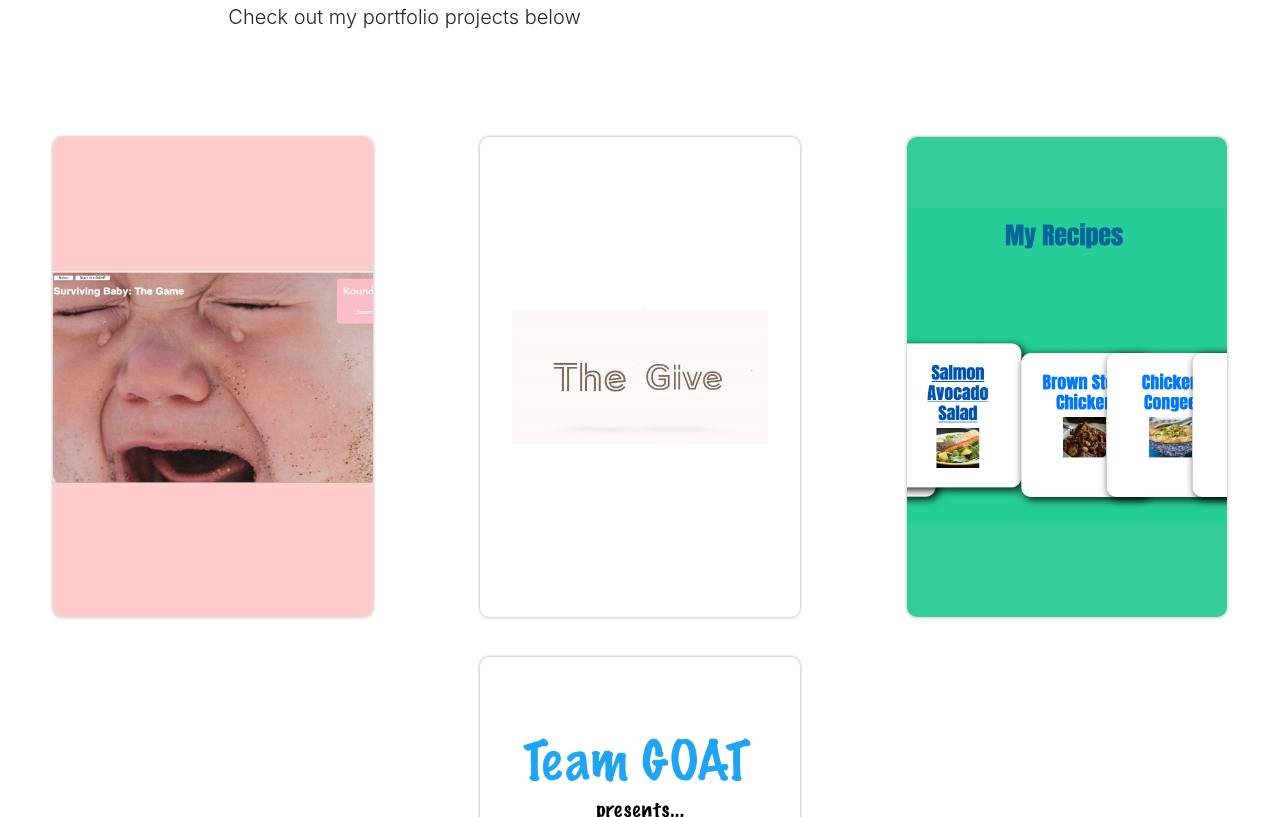
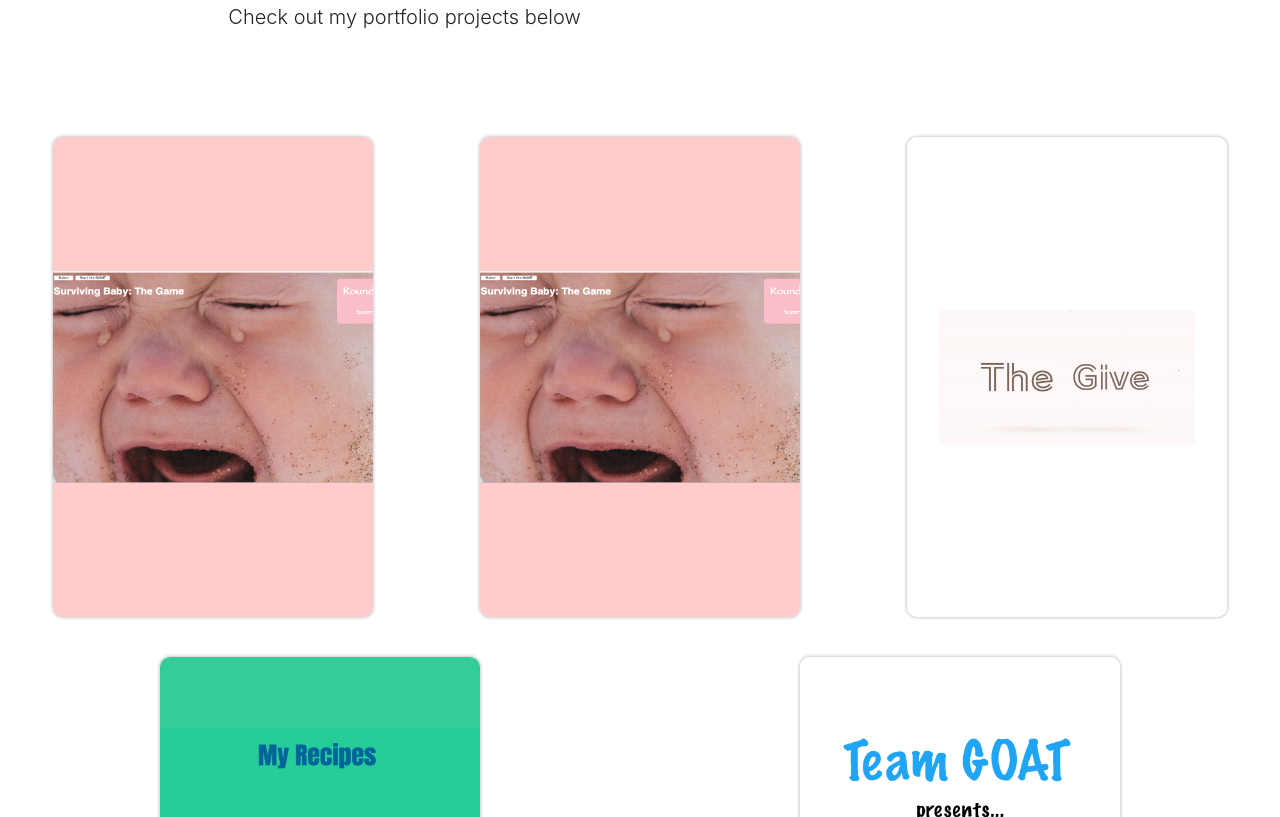
Before and after one commit to kelliematteson/portfolio, a React (Create React App) app: page / in a window 1280 px wide. Shown: the part 480-1297 px from the top of the page. Built offline with nearby package versions, Linux system fonts and the light colour scheme; a web font is replaced by a local one.

Commit message:
updated portfolio

```diff
--- a/src/components/Carousel.js
+++ b/src/components/Carousel.js
@@ -16,6 +16,14 @@ class Carousel extends React.Component {
             items: [
                 {
                     id: 0,
+                    title: 'Leena Rao Portfolio',
+                    subTitle: 'Writer Portfolio',
+                    imgSrc: Bport,
+                    link: 'https://leenarao.com',
+                    selected: false
+                },
+                {
+                    id: 1,
                     title: 'Surviving Baby',
                     subTitle: 'JavaScript Game',
                     imgSrc: Bport,
@@ -23,7 +31,7 @@ class Carousel extends React.Component {
                     selected: false
                 },
                 {
-                    id: 1,
+                    id: 2,
                     title: 'The Give',
                     subTitle: 'Ruby on Rails & React',
                     imgSrc: theGive,
@@ -31,7 +39,7 @@ class Carousel extends React.Component {
                     selected: false
                 },
                 {
-                    id: 2,
+                    id: 3,
                     title: `What's for Dinner?`,
                     subTitle: 'Full Stack MERN',
                     imgSrc: Rport,
@@ -39,7 +47,7 @@ class Carousel extends React.Component {
                     selected: false
                 },
                 {
-                    id: 3,
+                    id: 4,
                     title: `Tweeter`,
                     subTitle: 'Group Ruby/React',
                     imgSrc: tweeter,
```
